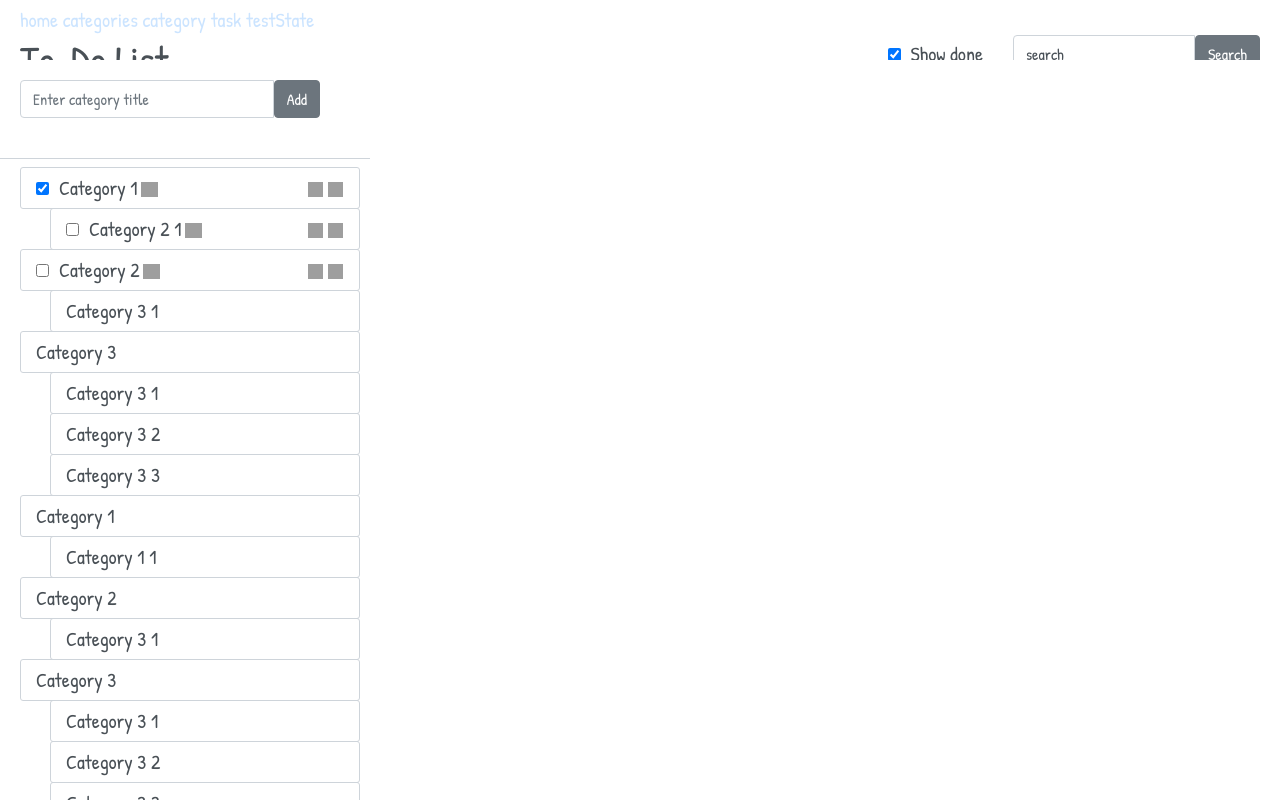
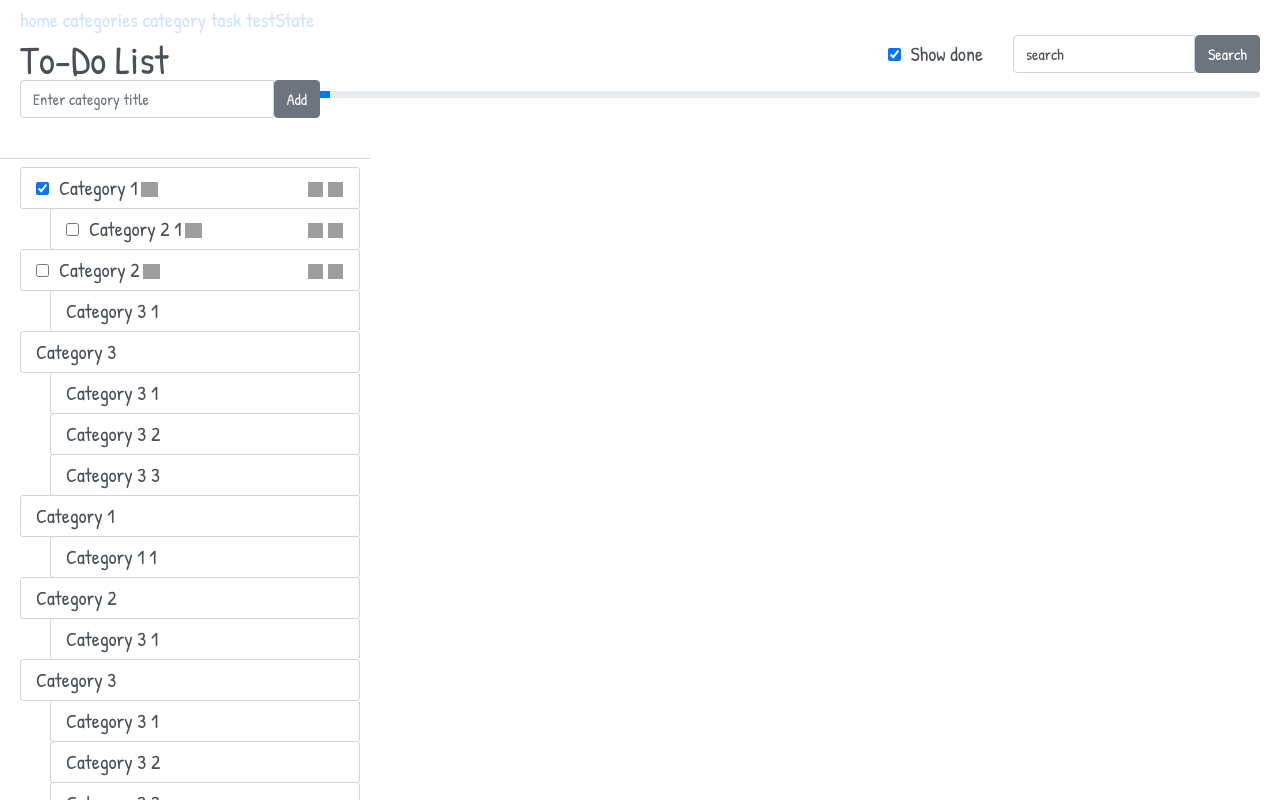
Before and after one commit to serjilyashenko/redux-tasks, a React app: page /categories in a window 1280 px wide. Built offline with nearby package versions, Linux system fonts and the light colour scheme; grey boxes are pictures that could not be loaded.

Commit message:
progress bar html

```diff
--- a/src/containers/CategoryPageContainer.jsx
+++ b/src/containers/CategoryPageContainer.jsx
@@ -52,13 +52,27 @@ const Search = () => (
 );
 
 const Header = () => (
-  <div className="grid-page__header" style={{ overflow: 'hidden', position: 'relative' }}>
+  <div className="grid-page__header">
     <RoutingLinks />
-    <div className="grid-page__header-left-area">
-      <h1>To-Do List</h1>
+    <div className="column-area__container">
+      <div className="column-area column-area_left">
+        <h1>To-Do List</h1>
+      </div>
+      <div className="column-area column-area_right">
+        <Search />
+      </div>
     </div>
-    <div className="grid-page__header-right-area">
-      <Search />
+    <div className="progress progress_thin">
+      <div
+        className="progress-bar"
+        role="progressbar"
+        style={{ width: '25%' }}
+        aria-valuenow="25"
+        aria-valuemin="0"
+        aria-valuemax="100"
+      >
+        {' '}
+      </div>
     </div>
   </div>
 );
--- a/src/index.scss
+++ b/src/index.scss
@@ -15,16 +15,6 @@ body {
   &__header {
     min-height: 60px;
     padding: 5px 20px;
-
-    &-left-area {
-      position: relative;
-      float: left;
-    }
-
-    &-right-area {
-      position: relative;
-      float: right;
-    }
   }
 
   &__body {
@@ -41,6 +31,23 @@ body {
     flex-grow: 1;
     min-width: 400px;
     height: 100%;
+  }
+}
+
+.column-area {
+  position: relative;
+
+  &__container {
+    position: relative;
+    overflow: hidden;
+  }
+
+  &_left {
+    float: left;
+  }
+
+  &_right {
+    float: right;
   }
 }
 
@@ -211,6 +218,10 @@ body {
   }
 }
 
+.progress_thin {
+  height: 7px;
+}
+
 .routing-test {
   opacity: 0.2;
   transition: 1s;
```
